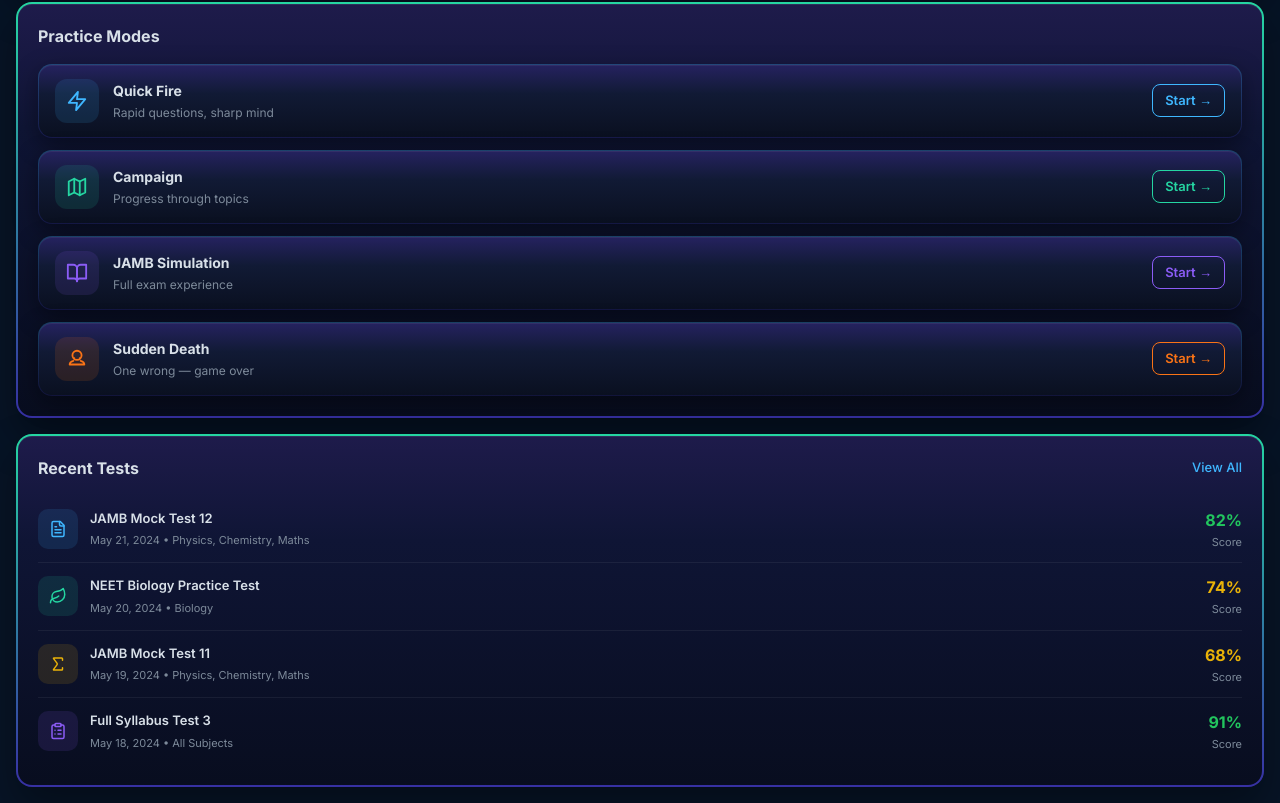
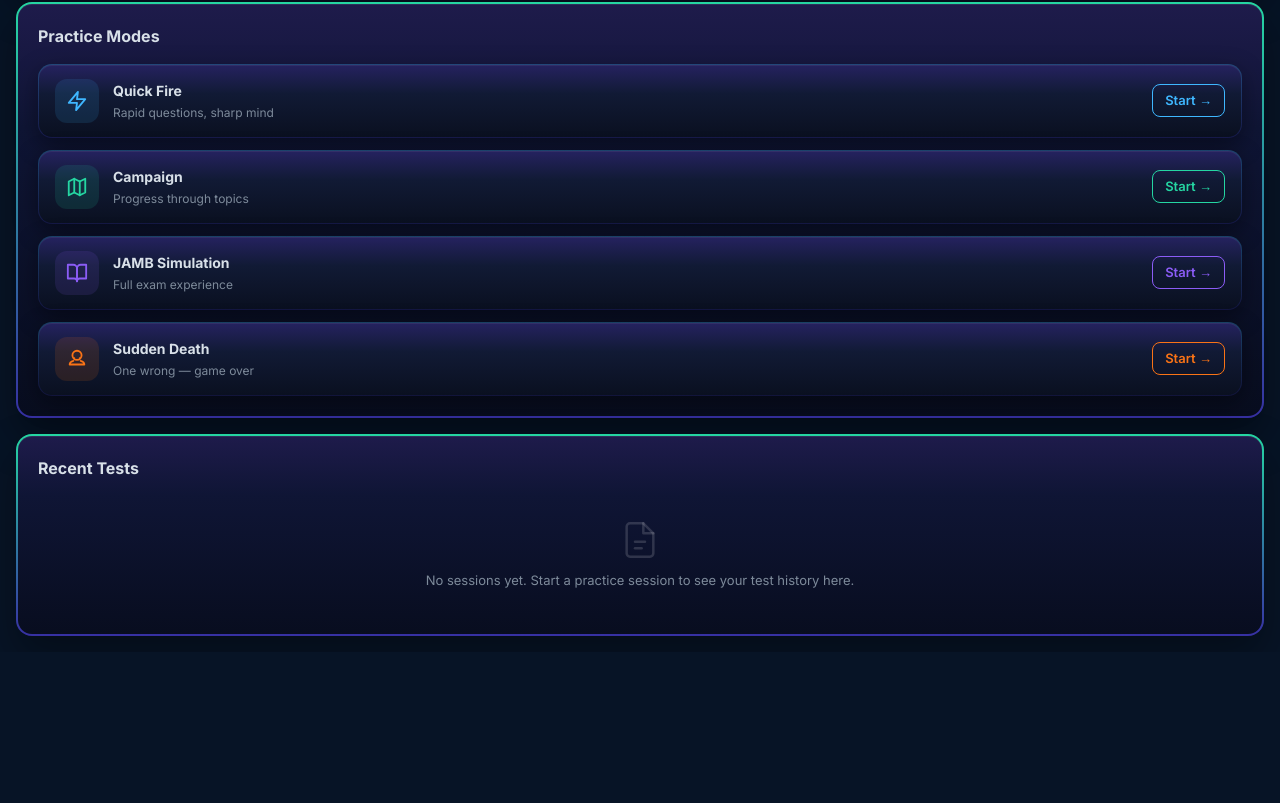
Before and after one commit to examforge99/examlogic, a Next.js app: page / in a window 1280 px wide. Shown: the part 368-1171 px from the top of the page. After the commit the page ends 1020 px from the top, so only its background shows below. Built offline with nearby package versions, Linux system fonts and the light colour scheme.

Commit message:
Add loading state to RecentTests component
Added loading prop to RecentTests component and updated rendering logic to handle loading state.

```diff
--- a/src/components/RecentTests.tsx
+++ b/src/components/RecentTests.tsx
@@ -13,6 +13,7 @@ interface Test {
 
 interface RecentTestsProps {
   tests?: Test[];
+  loading?: boolean;
 }
 
 const iconMap: { icon: ReactNode; iconBg: string }[] = [
@@ -29,16 +30,15 @@ const defaultTests: Test[] = [
   { id: "4", title: "Full Syllabus Test 3", date: "May 18, 2024", subjects: "All Subjects", score: 91 },
 ];
 
+const skeletonTests = Array.from({ length: 4 }, (_, i) => ({ id: String(i) }));
+
 function scoreColor(score: number) {
   if (score >= 80) return "#22c55e";
   if (score >= 60) return "#EAB308";
   return "#F97316";
 }
 
-export default function RecentTests({ tests = defaultTests }: RecentTestsProps) {
-  return (
-    <div
-      style={{
+const CARD_STYLE: React.CSSProperties = {
   width: "100%",
   borderRadius: "16px",
   padding: "20px",
@@ -46,16 +46,62 @@ export default function RecentTests({ tests = defaultTests }: RecentTestsProps)
     "linear-gradient(to bottom, #1E1B4B, #0F1535 30%, #080D1F) padding-box, linear-gradient(to bottom, #25d6a2, #3730A3) border-box",
   border: "2px solid transparent",
   boxShadow: "0 20px 40px rgba(0,0,0,0.35), inset 0 1px 0 rgba(255,255,255,0.08)",
-      }}
-    >
+};
+
+export default function RecentTests({ tests, loading = false }: RecentTestsProps) {
+  const isEmpty = !loading && (tests ?? []).length === 0;
+  const displayTests = loading ? defaultTests : (tests ?? []);
+
+  return (
+    <div style={CARD_STYLE}>
+
       {/* Header */}
-      <div style={{ display: "flex", alignItems: "center", justifyContent: "space-between", marginBottom: "16px" }}>
+      <div style={{
+        display: "flex",
+        alignItems: "center",
+        justifyContent: "space-between",
+        marginBottom: "16px",
+        opacity: loading ? 0.5 : 1,
+        transition: "opacity 0.3s",
+      }}>
         <span style={{ fontSize: "16px", fontWeight: 700, color: "#D8E0E8" }}>Recent Tests</span>
-        <span style={{ fontSize: "13px", fontWeight: 500, color: "#3FB7FF", cursor: "pointer" }}>View All</span>
+        {!isEmpty && (
+          <span style={{ fontSize: "13px", fontWeight: 500, color: "#3FB7FF", cursor: "pointer" }}>
+            View All
+          </span>
+        )}
       </div>
 
-      {/* Rows */}
-      {tests.map((test, i) => {
+      {/* Empty state */}
+      {isEmpty ? (
+        <div style={{
+          display: "flex",
+          flexDirection: "column",
+          alignItems: "center",
+          justifyContent: "center",
+          padding: "24px 0",
+          gap: "10px",
+        }}>
+          <svg width="40" height="40" viewBox="0 0 24 24" fill="none" stroke="rgba(255,255,255,0.15)" strokeWidth="1.5" strokeLinecap="round" strokeLinejoin="round">
+            <path d="M14 2H6a2 2 0 0 0-2 2v16a2 2 0 0 0 2 2h12a2 2 0 0 0 2-2V8z" />
+            <polyline points="14 2 14 8 20 8" />
+            <line x1="9" y1="13" x2="15" y2="13" />
+            <line x1="9" y1="17" x2="13" y2="17" />
+          </svg>
+          <p style={{
+            fontSize: "13px",
+            color: "#7D8A9A",
+            textAlign: "center",
+            margin: 0,
+            lineHeight: 1.6,
+          }}>
+            No sessions yet. Start a practice session to see your test history here.
+          </p>
+        </div>
+      ) : (
+        /* Rows */
+        <div style={{ opacity: loading ? 0.4 : 1, transition: "opacity 0.3s" }}>
+          {displayTests.map((test, i) => {
             const { icon, iconBg } = iconMap[i % iconMap.length];
             return (
               <div
@@ -65,12 +111,11 @@ export default function RecentTests({ tests = defaultTests }: RecentTestsProps)
                   alignItems: "center",
                   gap: "12px",
                   padding: "12px 0",
-              borderBottom: i < tests.length - 1 ? "1px solid rgba(255,255,255,0.06)" : "none",
+                  borderBottom: i < displayTests.length - 1 ? "1px solid rgba(255,255,255,0.06)" : "none",
                 }}
               >
                 {/* Icon */}
-            <div
-              style={{
+                <div style={{
                   width: "40px",
                   height: "40px",
                   borderRadius: "10px",
@@ -79,8 +124,7 @@ export default function RecentTests({ tests = defaultTests }: RecentTestsProps)
                   alignItems: "center",
                   justifyContent: "center",
                   flexShrink: 0,
-              }}
-            >
+                }}>
                   {icon}
                 </div>
 
@@ -105,5 +149,8 @@ export default function RecentTests({ tests = defaultTests }: RecentTestsProps)
             );
           })}
         </div>
+      )}
+
+    </div>
   );
 }
```
Lines whose indentation alone changed are shown as unchanged.
